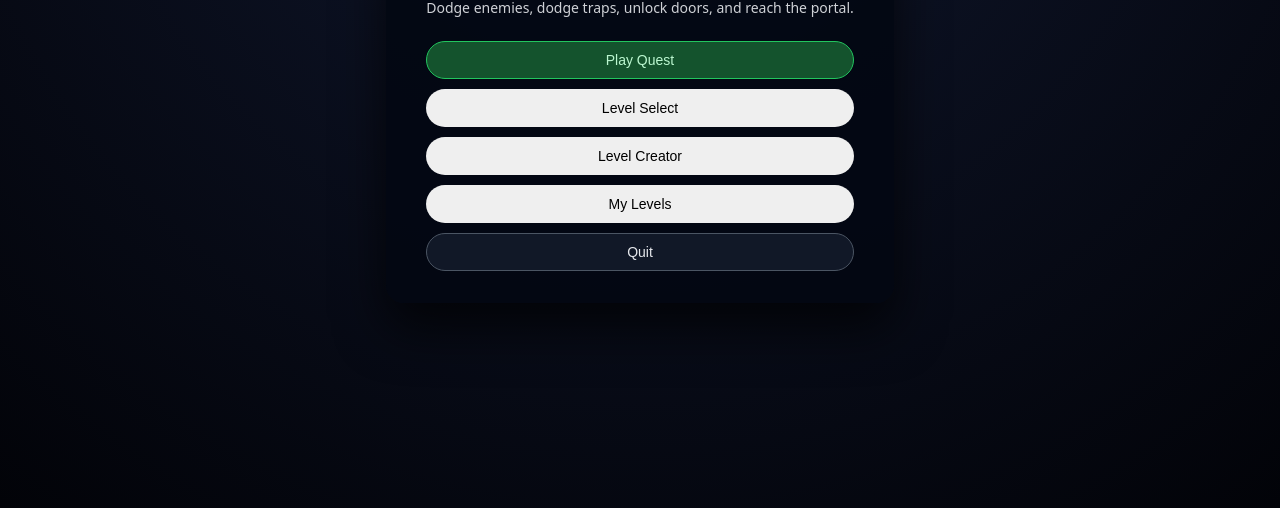
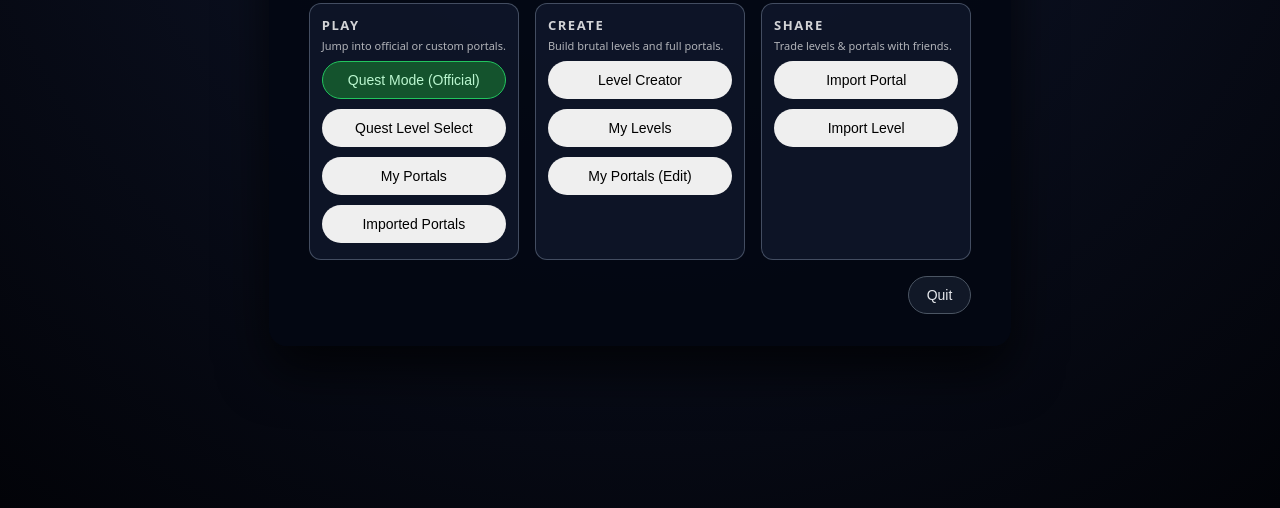
Before and after one commit to thechefcharles/portalquest, a website with bundled scripts: page index.html in a window 1280 px wide. Shown: the part 292-800 px from the top of the page. Built offline with nearby package versions, Linux system fonts and the light colour scheme.

Commit message:
about to add share

```diff
--- a/index.html
+++ b/index.html
@@ -354,6 +354,67 @@
   .overlay-panel button {
     margin: 6px;
   }
+  /* --- Home layout refinements --- */
+
+.home-layout {
+  max-width: 900px;
+}
+
+.home-columns {
+  display: grid;
+  grid-template-columns: repeat(3, minmax(0, 1fr));
+  gap: 16px;
+  margin-top: 20px;
+}
+
+.home-section {
+  background: rgba(15, 23, 42, 0.9);
+  border-radius: 12px;
+  padding: 12px 12px 16px;
+  border: 1px solid rgba(148, 163, 184, 0.4);
+  text-align: left;
+}
+
+.section-title {
+  font-size: 13px;
+  text-transform: uppercase;
+  letter-spacing: 0.12em;
+  opacity: 0.85;
+  margin: 0 0 4px;
+}
+
+.section-caption {
+  font-size: 11px;
+  opacity: 0.7;
+  margin: 0 0 8px;
+}
+
+.primary-btn {
+  border-color: #22c55e;
+  background: #14532d;
+  color: #bbf7d0;
+}
+
+.primary-btn:hover {
+  background: #166534;
+}
+
+.ghost-btn {
+  border-color: #4b5563;
+  background: transparent;
+  color: #e5e7eb;
+}
+
+.ghost-btn:hover {
+  background: rgba(15, 23, 42, 0.8);
+}
+
+.home-footer {
+  margin-top: 16px;
+  display: flex;
+  justify-content: flex-end;
+}
+
 </style>
 
 </head>
@@ -361,21 +422,91 @@
 <body>
   <div id="app">
     <!-- MAIN MENU -->
-    <div id="homeScreen" class="screen">
-      <div class="menu-card">
-        <div class="menu-title">PORTALQUEST</div>
-        <div class="menu-subtitle">
-          Dodge enemies, dodge traps, unlock doors, and reach the portal.
+<div id="homeScreen" class="screen">
+  <div class="menu-card home-layout">
+    <h1 class="menu-title">PORTALQUEST</h1>
+    <p class="menu-subtitle">
+      Dodge enemies, outsmart traps, unlock gates, and beat entire portals.
+    </p>
+
+    <div class="home-columns">
+      <!-- PLAY COLUMN -->
+      <section class="home-section">
+        <h2 class="section-title">Play</h2>
+        <p class="section-caption">Jump into official or custom portals.</p>
+
+        <div class="menu-buttons">
+          <!-- Already wired in main.js -->
+          <button id="btnPlayQuest" class="menu-btn primary-btn">
+            Quest Mode (Official)
+          </button>
+
+          <!-- Already wired: level select for official quest -->
+          <button id="btnLevelSelect" class="menu-btn">
+            Quest Level Select
+          </button>
+
+          <!-- NEW: will later open a "My Portals" play screen -->
+          <button id="btnPlayMyPortals" class="menu-btn">
+            My Portals
+          </button>
+
+          <!-- NEW: will later open an "Imported Portals" screen -->
+          <button id="btnPlayImportedPortals" class="menu-btn">
+            Imported Portals
+          </button>
         </div>
-<div class="menu-buttons">
-  <button id="btnPlayQuest" class="menu-btn">Play Quest</button>
-  <button id="btnLevelSelect" class="menu-btn">Level Select</button>
-  <button id="btnCreator" class="menu-btn">Level Creator</button>
-  <button id="btnMyLevels" class="menu-btn">My Levels</button>
-  <button id="btnQuit" class="menu-btn">Quit</button>
+      </section>
+
+      <!-- CREATE COLUMN -->
+      <section class="home-section">
+        <h2 class="section-title">Create</h2>
+        <p class="section-caption">Build brutal levels and full portals.</p>
+
+        <div class="menu-buttons">
+          <!-- Already wired: opens creator -->
+          <button id="btnCreator" class="menu-btn">
+            Level Creator
+          </button>
+
+          <!-- Already wired: opens My Levels screen -->
+          <button id="btnMyLevels" class="menu-btn">
+            My Levels
+          </button>
+
+          <!-- NEW: shortcut to portal editor / My Portals management -->
+          <button id="btnManagePortals" class="menu-btn">
+            My Portals (Edit)
+          </button>
+        </div>
+      </section>
+
+      <!-- SHARE COLUMN -->
+      <section class="home-section">
+        <h2 class="section-title">Share</h2>
+        <p class="section-caption">Trade levels & portals with friends.</p>
+
+        <div class="menu-buttons">
+          <!-- NEW: will open Import Portal (file picker) -->
+          <button id="btnImportPortal" class="menu-btn">
+            Import Portal
+          </button>
+
+          <!-- NEW: will open Import Level (file picker) -->
+          <button id="btnImportLevel" class="menu-btn">
+            Import Level
+          </button>
+        </div>
+      </section>
+    </div>
+
+    <div class="home-footer">
+      <button id="btnQuit" class="menu-btn ghost-btn">
+        Quit
+      </button>
+    </div>
+  </div>
 </div>
-      </div>
-    </div>
 
     <!-- LEVEL SELECT SCREEN -->
     <div
```
